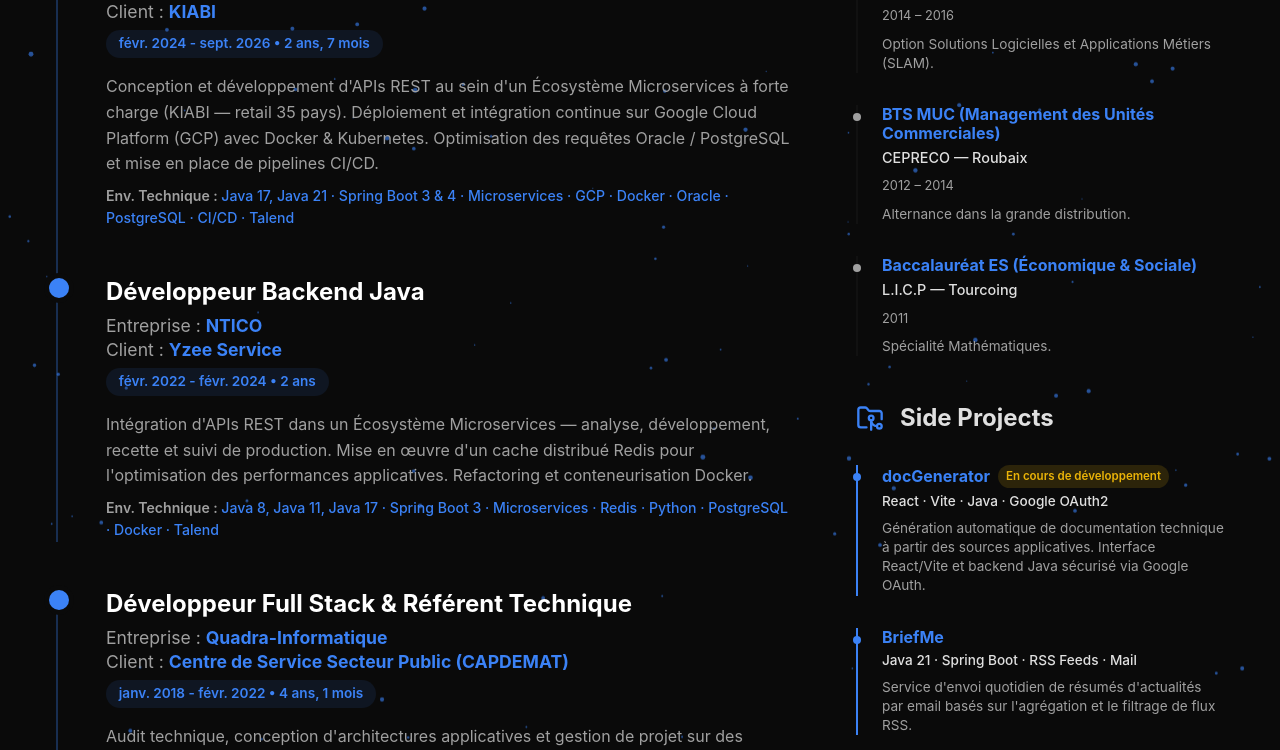
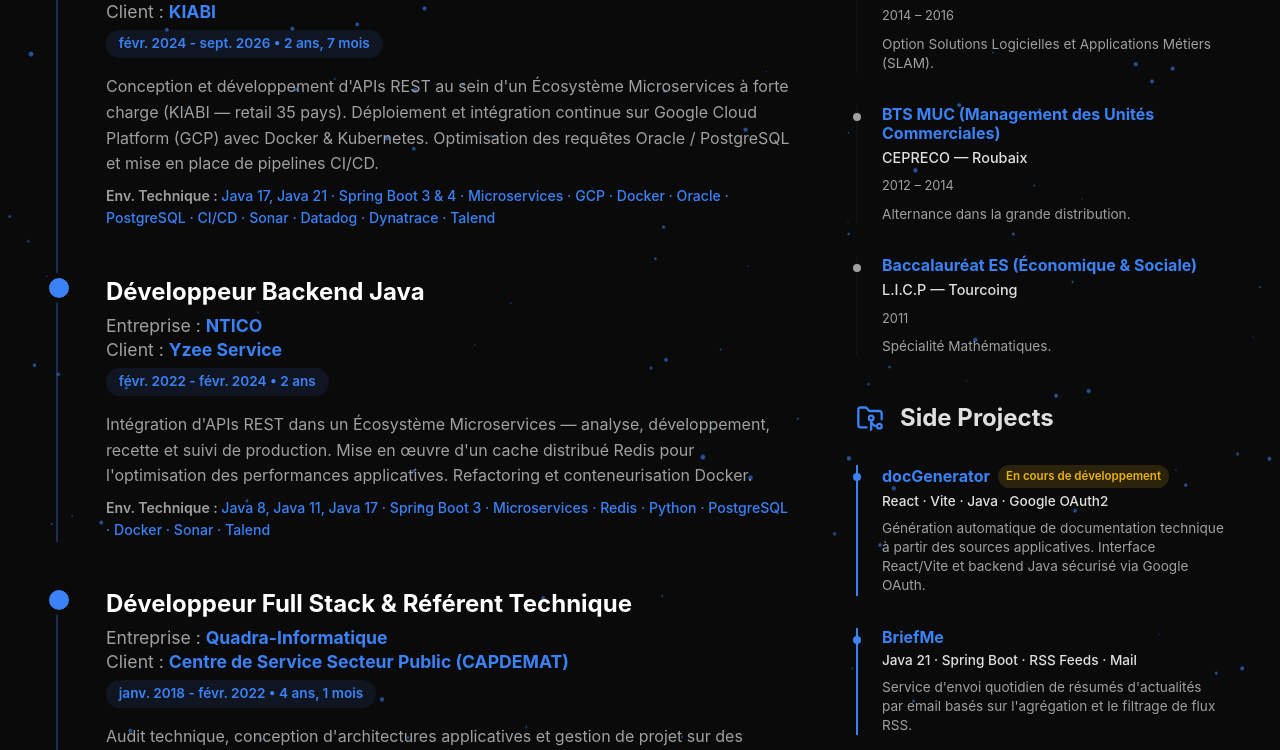
Before and after one commit to MDelory/cv-website, a React (Vite) app: page / in a window 1280 px wide. Shown: the part 2002-2752 px from the top of the page. Built offline with nearby package versions, Linux system fonts and the light colour scheme.

Commit message:
Update skills

```diff
--- a/src/data/cvData.js
+++ b/src/data/cvData.js
@@ -52,6 +52,7 @@ export const skillCategories = [
             'Docker / Kubernetes (GKE) / CloudRun',
             'Pipelines CI/CD & GitHub Actions',
             'Dynatrace & Datadog',
+            'Sonar',
             'OAuth2 / JWT & Sécurité API',
             'Méthode Agile / Scrum',
         ]
@@ -67,12 +68,12 @@ export const experiences = [
         startDate: '2024-02-11',
         endDate: '2026-09-11', // Présent
         description: "Conception et développement d'APIs REST au sein d'un Écosystème Microservices à forte charge (KIABI — retail 35 pays). Déploiement et intégration continue sur Google Cloud Platform (GCP) avec Docker & Kubernetes. Optimisation des requêtes Oracle / PostgreSQL et mise en place de pipelines CI/CD.",
-        envTechnique: 'Java 17, Java 21 · Spring Boot 3 & 4 · Microservices · GCP · Docker · Oracle · PostgreSQL · CI/CD · Talend',
+        envTechnique: 'Java 17, Java 21 · Spring Boot 3 & 4 · Microservices · GCP · Docker · Oracle · PostgreSQL · CI/CD · Sonar · Datadog · Dynatrace · Talend',
         bullets: [
             "Conception et développement d'APIs REST au sein d'un Écosystème Microservices à forte charge (KIABI — retail 35 pays).",
             "Déploiement et intégration continue sur Google Cloud Platform (GCP) avec Docker & GKE / CloudRun",
             "Optimisation des requêtes Oracle / PostgreSQL, pipelines CI/CD et résilience applicative.",
-            "Env. : Java 17, Java 21 · Spring Boot 3 & 4 · Microservices · GCP · Docker · Oracle · PostgreSQL · CI/CD · Talend"
+            "Env. : Java 17, Java 21 · Spring Boot 3 & 4 · Microservices · GCP · Docker · Oracle · PostgreSQL · CI/CD · Sonar · Datadog · Dynatrace · Talend"
         ]
     },
     {
@@ -83,12 +84,12 @@ export const experiences = [
         startDate: '2022-02-01',
         endDate: '2024-02-10',
         description: "Intégration d'APIs REST dans un Écosystème Microservices — analyse, développement, recette et suivi de production. Mise en œuvre d'un cache distribué Redis pour l'optimisation des performances applicatives. Refactoring et conteneurisation Docker.",
-        envTechnique: 'Java 8, Java 11, Java 17 · Spring Boot 3 · Microservices · Redis · Python · PostgreSQL · Docker · Talend',
+        envTechnique: 'Java 8, Java 11, Java 17 · Spring Boot 3 · Microservices · Redis · Python · PostgreSQL · Docker · Sonar · Talend',
         bullets: [
             "Intégration d'APIs REST dans un Écosystème Microservices — analyse, développement, recette et suivi de production.",
             "Mise en œuvre d'un cache distribué Redis pour l'optimisation des performances applicatives.",
             "Refactoring et maintenance corrective en environnement Docker conteneurisé.",
-            "Env. : Java 8, Java 11, Java 17 · Spring Boot 3 · Microservices · Redis · Python · PostgreSQL · Docker · Talend"
+            "Env. : Java 8, Java 11, Java 17 · Spring Boot 3 · Microservices · Redis · Python · PostgreSQL · Docker · Sonar · Talend"
         ]
     },
     {
```
